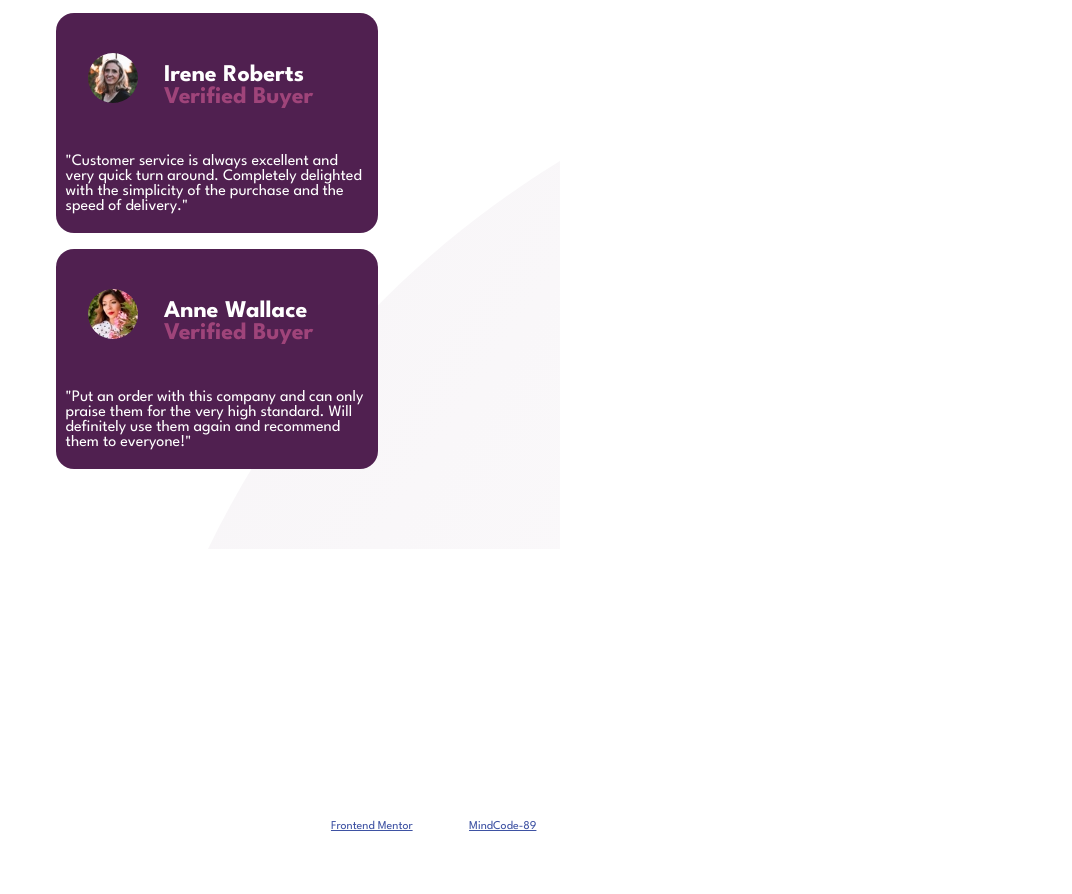
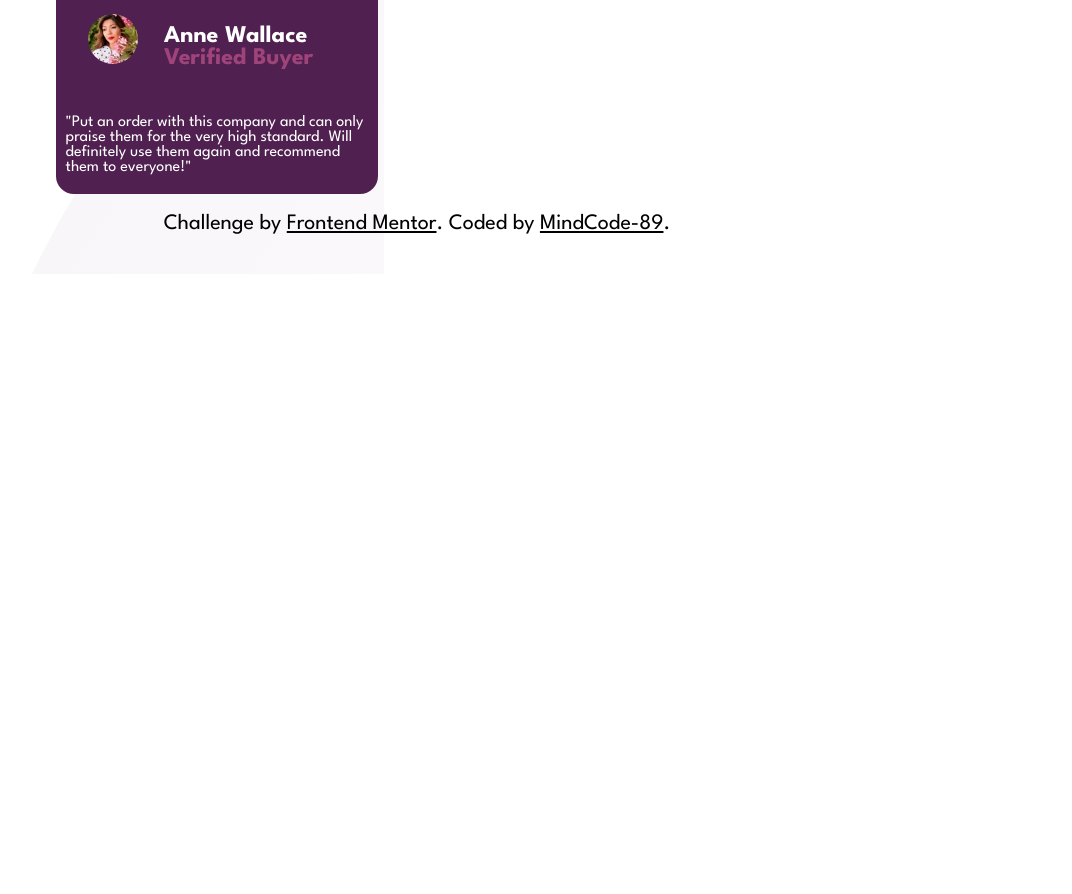
Before and after one commit to MindCode-89/Social_proof_section, a plain HTML site: page index.html in a window 768 px wide. Shown: the part 1106-2000 px from the top of the page, 1072 px wide, since content can reach past the window. After the commit the page ends 1384 px from the top, so only its background shows below. Drawn offline with Linux system fonts and the light colour scheme.

Commit message:
more details finished

```diff
--- a/style.css
+++ b/style.css
@@ -21,6 +21,17 @@ body {
 }
 
 /************************* DESK MODEL ************************/
+
+
+.main_section{
+
+
+    width: 26em;
+    height: 79em;
+
+
+}
+
 
 .container_destokp {
   background-image: url(images/bg-pattern-bottom-desktop.svg);
@@ -223,6 +234,8 @@ body {
     overflow: hidden;
   }
 
+
+
   .container_destokp {
     background-image: url(images/bg-pattern-bottom-desktop.svg);
     background-size: cover;
@@ -236,7 +249,8 @@ body {
     color: var(--Very-Dark-Magenta);
     font-size: 25px;
     text-align: center;
-    margin-top: 15em;
+     margin-top: 4em;
+
   }
 
   .main_paragraf {
@@ -328,17 +342,20 @@ padding: 25;
   }
 
   .attribution {
+    color: black;
     position: relative;
-    font-size:12px;
+    font-size: 22px;
     text-align: center;
-    bottom: 25em
+    bottom: 2em
+
 
   }
   .attribution a {
-    color: hsl(228, 45%, 44%);
+  color: black;
     position: relative;
-    font-size:12px;
+    font-size: 22px;
     text-align: center;
-    bottom: 25em
+
+
   }
 }
```
